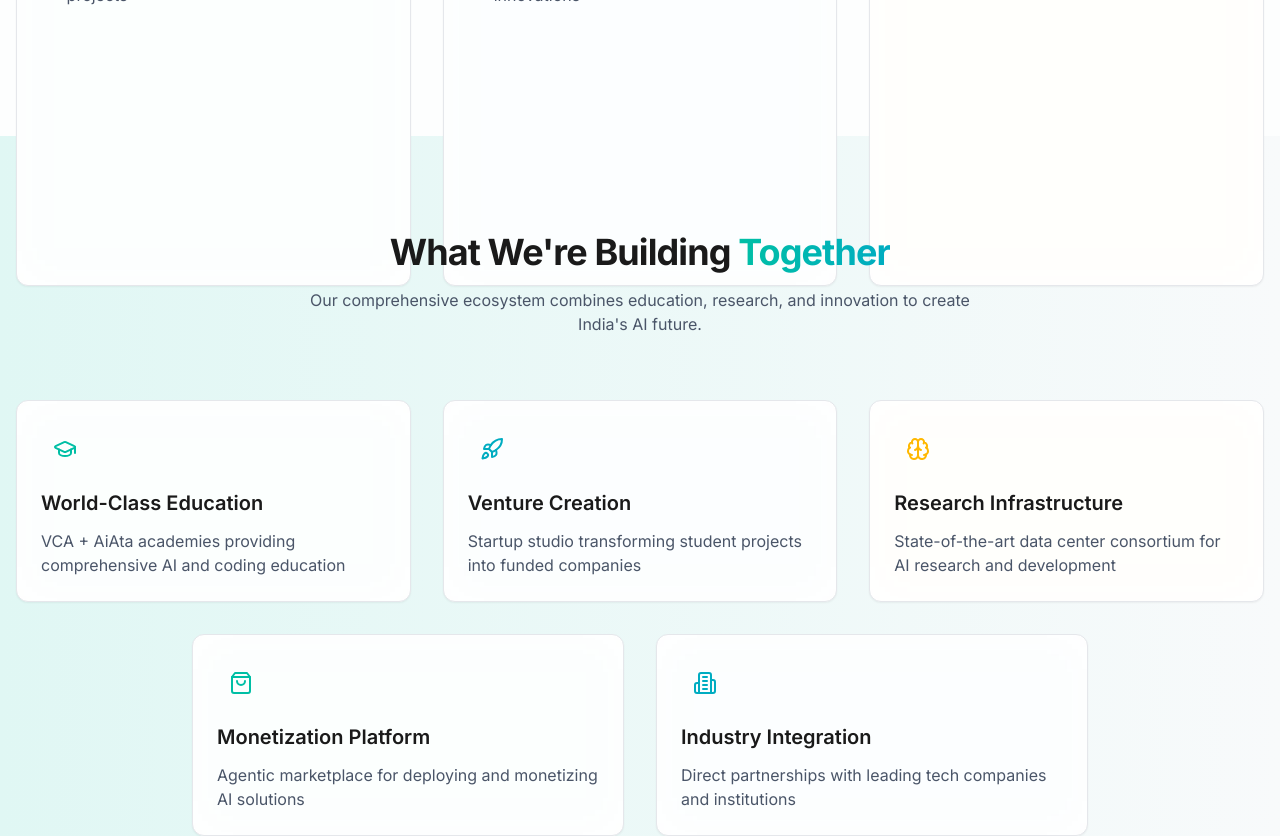
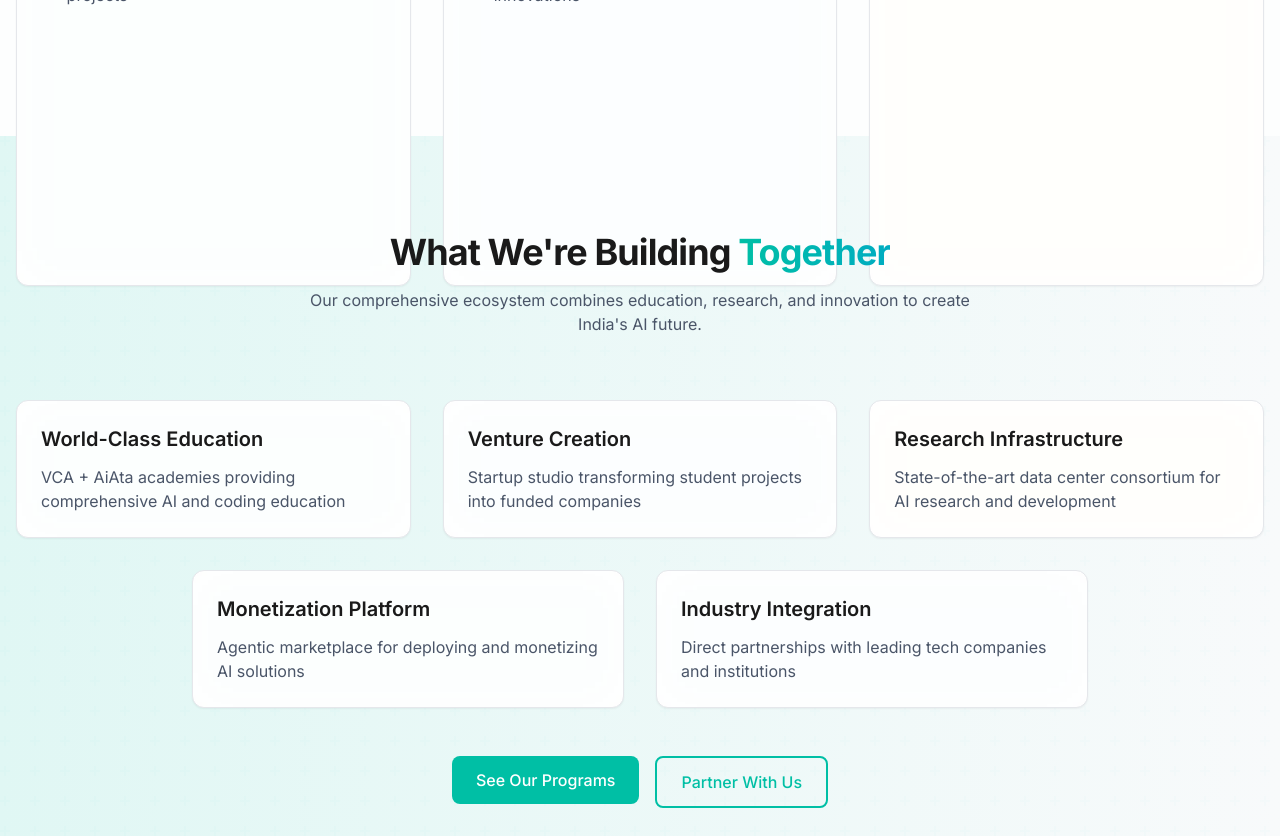
Before and after one commit to RaupscZAN/GARC-2, a React (Vite) app: page / in a window 1280 px wide. Shown: the part 1580-2416 px from the top of the page. Built offline with nearby package versions, Linux system fonts and the light colour scheme.

Commit message:
Updated Vision.tsx

```diff
--- a/src/components/home/Vision.tsx
+++ b/src/components/home/Vision.tsx
@@ -1,37 +1,31 @@
 import React from 'react';
 import { motion } from 'framer-motion';
-import { GraduationCap, Rocket, Brain, ShoppingBag, Building2 } from 'lucide-react';
 import Section from '../ui/Section';
 import Card from '../ui/Card';
 import Button from '../ui/Button';
 
 const pillars = [
   {
-    icon: <GraduationCap size={24} />,
     title: 'World-Class Education',
     description: 'VCA + AiAta academies providing comprehensive AI and coding education',
     color: 'primary'
   },
   {
-    icon: <Rocket size={24} />,
     title: 'Venture Creation',
     description: 'Startup studio transforming student projects into funded companies',
     color: 'secondary'
   },
   {
-    icon: <Brain size={24} />,
     title: 'Research Infrastructure',
     description: 'State-of-the-art data center consortium for AI research and development',
     color: 'accent'
   },
   {
-    icon: <ShoppingBag size={24} />,
     title: 'Monetization Platform',
     description: 'Agentic marketplace for deploying and monetizing AI solutions',
     color: 'primary'
   },
   {
-    icon: <Building2 size={24} />,
     title: 'Industry Integration',
     description: 'Direct partnerships with leading tech companies and institutions',
     color: 'secondary'
@@ -40,7 +34,7 @@ const pillars = [
 
 const Vision: React.FC = () => {
   return (
-    <Section pattern="grid\" className="bg-gradient-to-r from-primary-50 to-surface">
+    <Section pattern="grid" className="bg-gradient-to-r from-primary-50 to-surface">
       <div className="text-center mb-16">
         <h2 className="heading-lg mb-4">
           <span className="text-app-text">What We're Building </span>
@@ -62,9 +56,6 @@ const Vision: React.FC = () => {
             transition={{ duration: 0.5, delay: index * 0.2 }}
           >
             <Card className="p-6 h-full" glowColor={pillar.color as 'primary' | 'secondary' | 'accent'}>
-              <div className={`w-12 h-12 rounded-lg flex items-center justify-center mb-4 text-${pillar.color}`}>
-                {pillar.icon}
-              </div>
               <h3 className="text-xl font-semibold text-app-text mb-3">{pillar.title}</h3>
               <p className="text-app-text-muted">{pillar.description}</p>
             </Card>
@@ -83,9 +74,6 @@ const Vision: React.FC = () => {
             transition={{ duration: 0.5, delay: (index + 3) * 0.2 }}
           >
             <Card className="p-6 h-full" glowColor={pillar.color as 'primary' | 'secondary'}>
-              <div className={`w-12 h-12 rounded-lg flex items-center justify-center mb-4 text-${pillar.color}`}>
-                {pillar.icon}
-              </div>
               <h3 className="text-xl font-semibold text-app-text mb-3">{pillar.title}</h3>
               <p className="text-app-text-muted">{pillar.description}</p>
             </Card>
```
